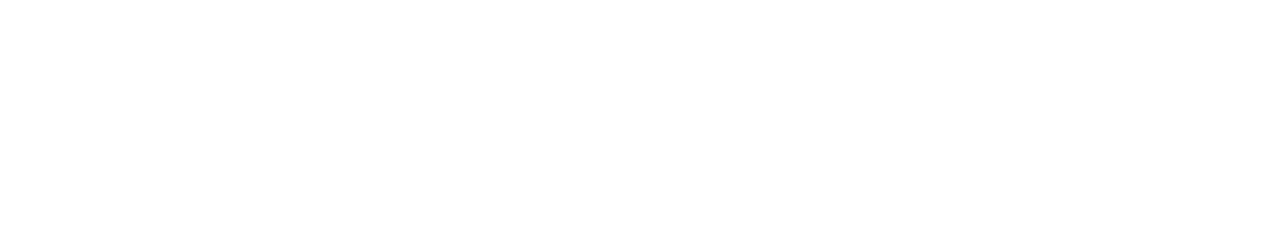
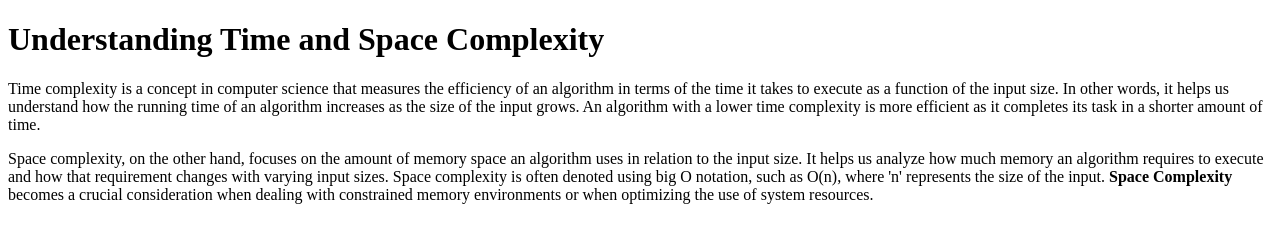
Before and after one commit to acciojob/time-and-space-complexity-RushMahajan, a website: page main.html in a window 1280 px wide. Drawn offline with Linux system fonts and the light colour scheme.

Commit message:
created a submission

```diff
--- a/main.html
+++ b/main.html
@@ -1,16 +1,13 @@
 <!DOCTYPE html>
+<html>
+<head>
+    <title>Time and Space Complexity</title>
+</head>
+<body>
+    <h1>Understanding Time and Space Complexity</h1>
 
-<html>
+    <p>Time complexity is a concept in computer science that measures the efficiency of an algorithm in terms of the time it takes to execute as a function of the input size. In other words, it helps us understand how the running time of an algorithm increases as the size of the input grows. An algorithm with a lower time complexity is more efficient as it completes its task in a shorter amount of time.</p>
 
-<head>
-	<link rel="stylesheet" href="styles.css">
-</head>
-
-<body>
-	<!-- the entire body must be written by student -->
-    <script type="text/javascript" src="./script.js">
-</script>
-
+    <p>Space complexity, on the other hand, focuses on the amount of memory space an algorithm uses in relation to the input size. It helps us analyze how much memory an algorithm requires to execute and how that requirement changes with varying input sizes. Space complexity is often denoted using big O notation, such as O(n), where 'n' represents the size of the input. <b>Space Complexity</b> becomes a crucial consideration when dealing with constrained memory environments or when optimizing the use of system resources.</p>
 </body>
-
 </html>
```
